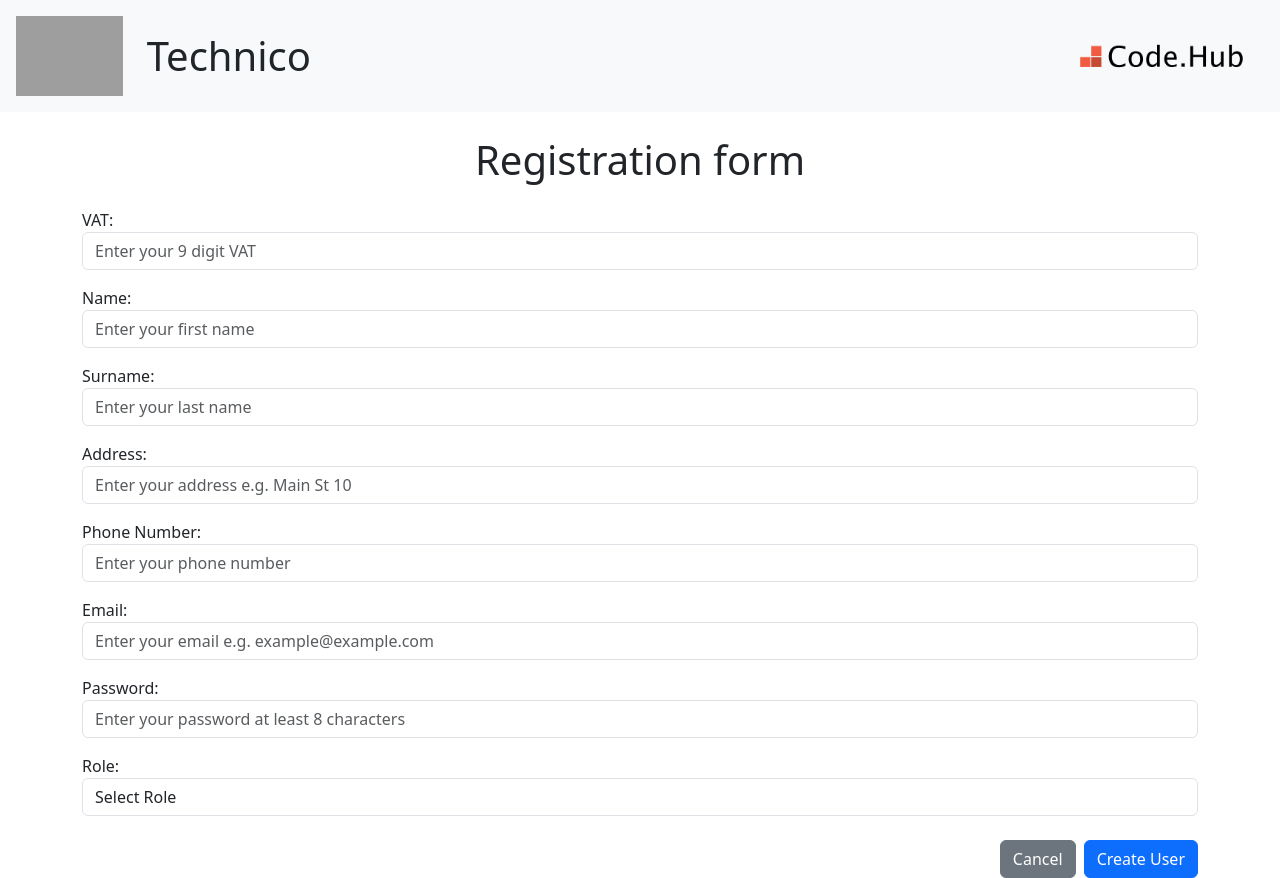
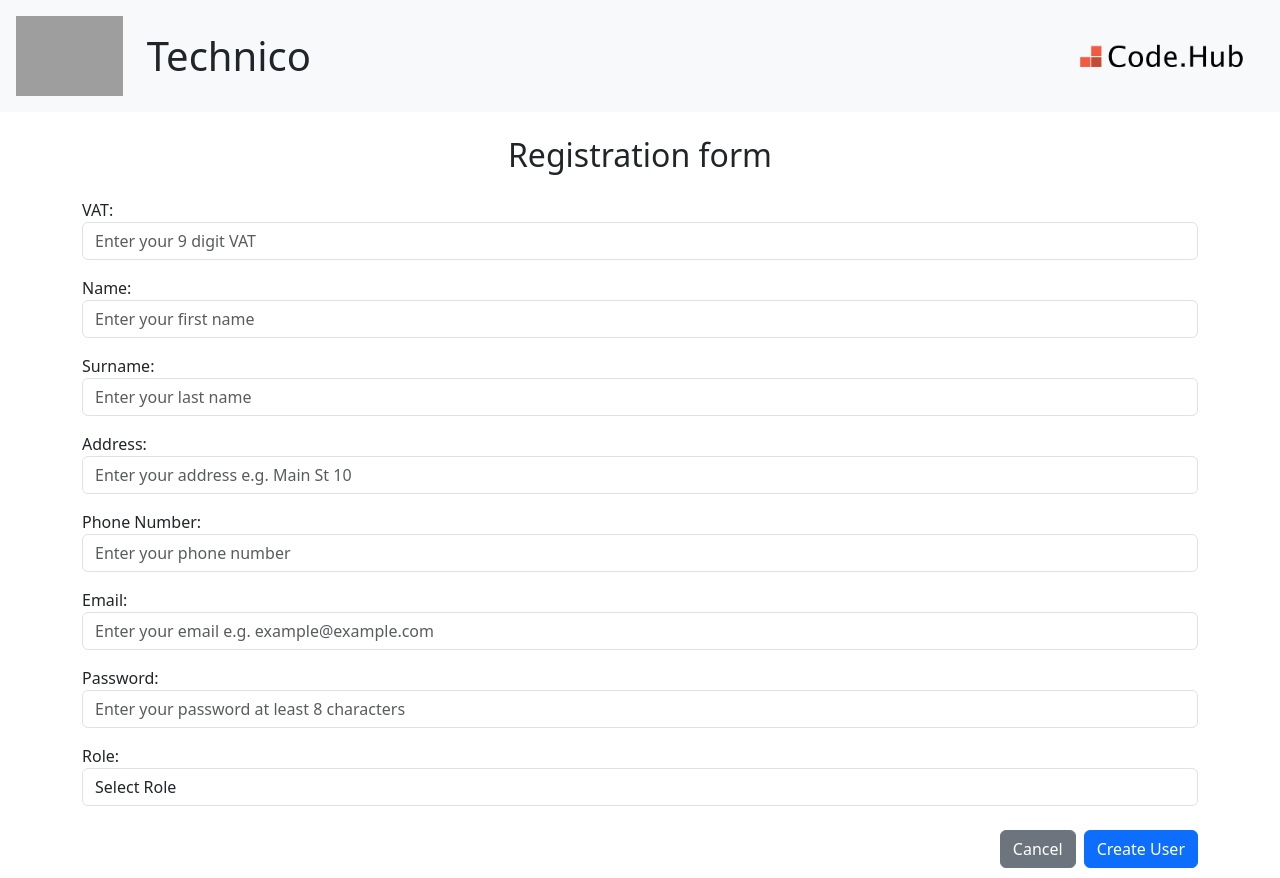
Before and after one commit to stavroulaBakogianni/technico-app, an Angular app: page /register in a window 1280 px wide. Built offline with nearby package versions, Linux system fonts and the light colour scheme; grey boxes are pictures that could not be loaded.

Commit message:
Update register.component.html

```diff
--- a/src/app/register/register.component.html
+++ b/src/app/register/register.component.html
@@ -1,5 +1,5 @@
 <div class="container mt-4">
-    <h1 class="text-center mb-4">Registration form</h1>
+    <h2 class="text-center mb-4">Registration form</h2>
 
     <form [formGroup]="userForm" (ngSubmit)="onCreateUser()" class="needs-validation" novalidate>
       <div class="form-group mb-3">
```
